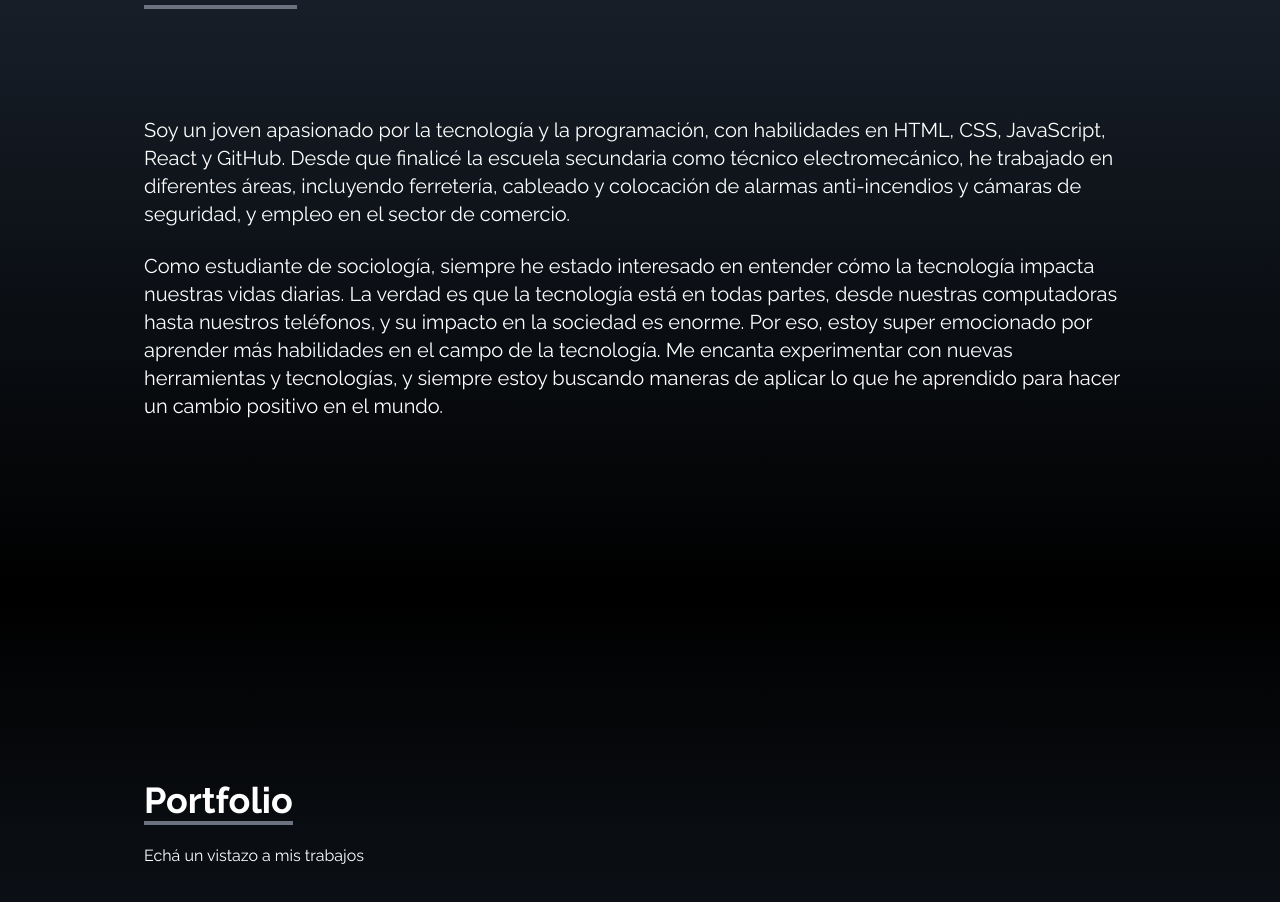
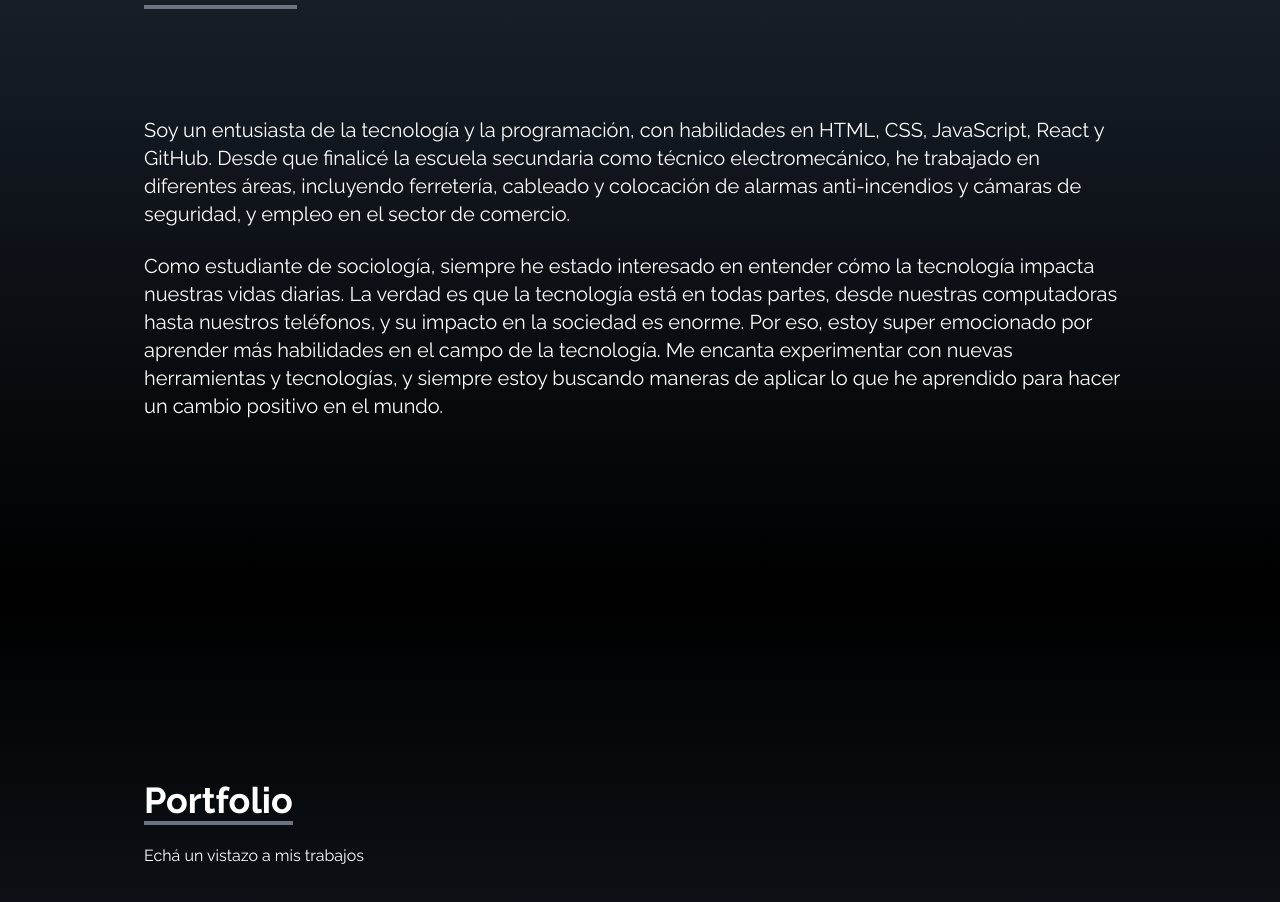
Before and after one commit to enzopazzelli/porfolio, a React (Vite) app: page / in a window 1280 px wide. Shown: the part 1008-1910 px from the top of the page. Built offline with nearby package versions, Linux system fonts and the light colour scheme.

Commit message:
cambiando palabras

```diff
--- a/src/components/About/index.jsx
+++ b/src/components/About/index.jsx
@@ -13,7 +13,7 @@ const About = () => {
           </p>
         </div>
         <p className="text-xl mt-20 ">
-          Soy un joven apasionado por la tecnología y la programación, con
+          Soy un entusiasta de la tecnología y la programación, con
           habilidades en HTML, CSS, JavaScript, React y GitHub. Desde que
           finalicé la escuela secundaria como técnico electromecánico, he
           trabajado en diferentes áreas, incluyendo ferretería, cableado y
```
